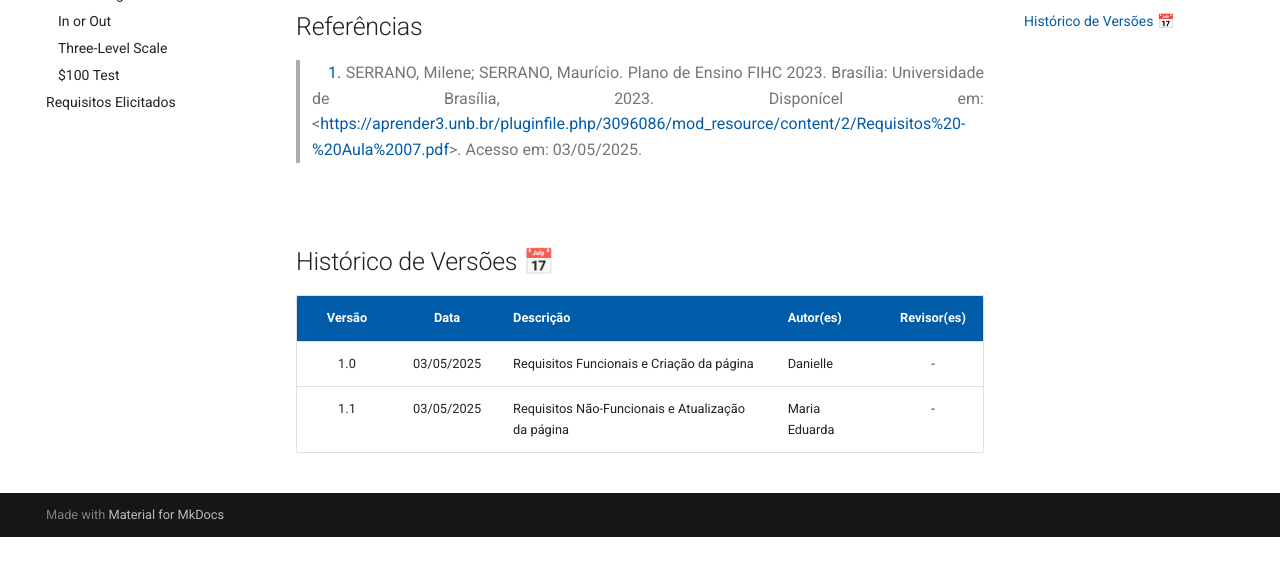
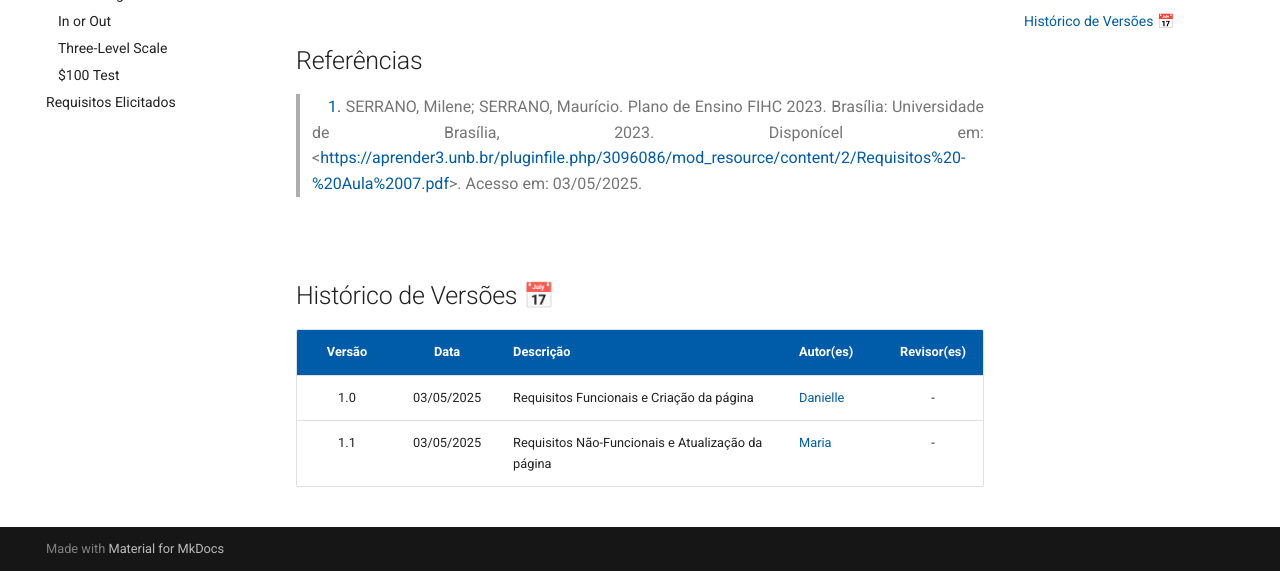
Before and after one commit to eduardodpms/REQ-FGTS, an MkDocs documentation site: the page built from docs/Elicitacao/Tecnicas-de-Elicitacao/Introspeccao.md, in a window 1280 px wide and 900 px high, scrolled down 4792 px, cut to the strip 329-900 px from the top of the window. Built offline with MkDocs 1.6.1 and Material for MkDocs 9.7.7, drawn with Linux system fonts in a browser that asks for light colours; comment, search, counter and statistics services are not loaded; before the commit the page ends 5658 px from its top, so only the background shows below that.

Commit message:
Update: update docs

```diff
--- a/docs/Elicitacao/Tecnicas-de-Elicitacao/Introspeccao.md
+++ b/docs/Elicitacao/Tecnicas-de-Elicitacao/Introspeccao.md
@@ -60,7 +60,7 @@ Ao imaginar meu uso do aplicativo, percebi que funcionalidades como ver o saldo
 
 Também notei a importância de poder excluir contas e visualizar informações organizadas por ícones e categorias. A introspecção me fez enxergar que um aplicativo útil é aquele que combina clareza, praticidade e autonomia ao usuário desde o primeiro acesso.
 
-
+---
 
 Com o objetivo de registrar o estudo e realização da tecnica da introspecção feita em chamada, de forma individual no ambiente **FIGMA** , disponibilizamos o documento completo no link abaixo:
 
@@ -172,5 +172,5 @@ A seguir, as Tabelas 3 e 4 descrevem os requisitos elicitados, incluindo tanto o
 
 | Versão | Data       | Descrição                                           | Autor(es)      | Revisor(es) |
 |:------:|:----------:|:----------------------------------------------------|:---------------|:-----------:|
-|  1.0   | 03/05/2025 | Requisitos Funcionais e Criação da página           | Danielle       | -           |
-|  1.1   | 03/05/2025 | Requisitos Não-Funcionais e Atualização da página   | Maria Eduarda  | -           |
+|  1.0   | 03/05/2025 | Requisitos Funcionais e Criação da página           | [Danielle](https://github.com/danielle-soaress)      | -           |
+|  1.1   | 03/05/2025 | Requisitos Não-Funcionais e Atualização da página   | [Maria](https://github.com/dudaa28)  | -           |
```
Also changed, not shown: docs/Elicitacao/Tecnicas-de-Elicitacao/Storytelling.md (+2 -2 lines).
